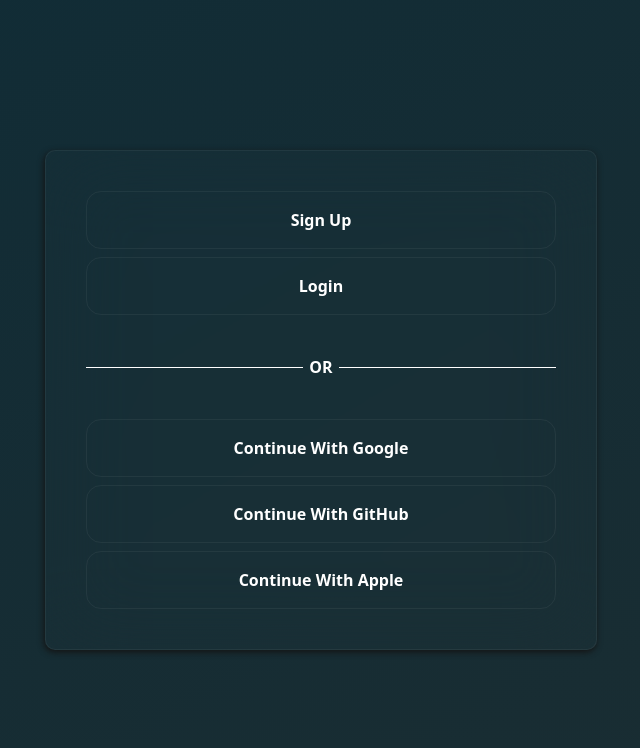
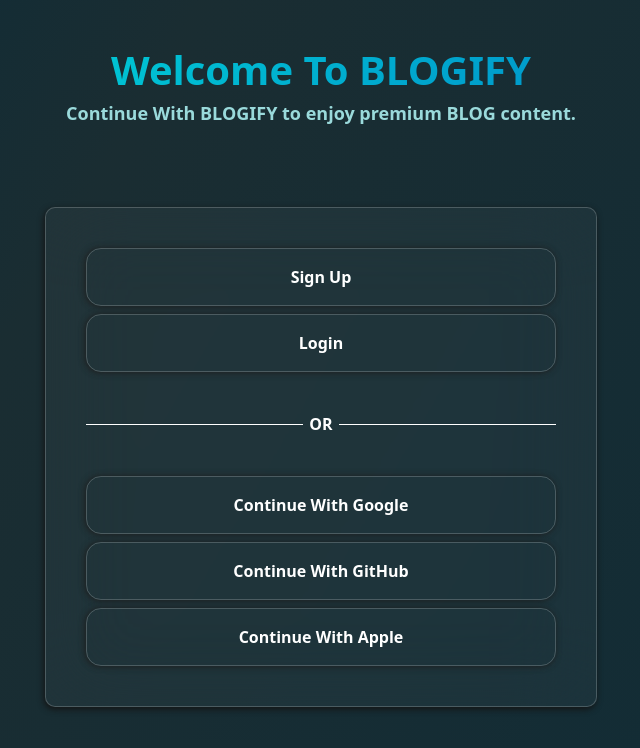
Before and after one commit to piyushmishra0620/BLOG, a React (Vite) app in the folder frontend/: page / in a window 1280 px wide. Shown: the top 748 px of the page, without its empty margins (319-959 px from the left). Built offline with nearby package versions, Linux system fonts and the light colour scheme.

Commit message:
Modified Auth.jsx

```diff
--- a/frontend/src/App.css
+++ b/frontend/src/App.css
@@ -3,8 +3,15 @@
 @theme{
     --color-auth-left:#102C36;
     --color-auth-right:#1A2D32;
-    --color-white/1:rgba(255,255,255,0.01);
+    --color-white1:rgba(255,255,255,0.035);
+    --color-gradient1:#00E1A6;
+    --color-gradient3:#00C7D4;
+    --color-gradient2:#008CC7;
+    --color-p1:#9ADADB;
+    --color-p3:#388DF8;
+    --color-p2:#0284C7;
     --shadow-auth: -1px 2.3px 6px 0px  rgba(20,20,20);
+    --shadow-button: -0.9px 0.5px 6px 0px rgba(30,30,30);
     --breakpoint-700w:43.75rem;
     --breakpoint-600w:37.5rem;
     --breakpoint-500w:31.25rem;
--- a/frontend/src/Pages/Auth.jsx
+++ b/frontend/src/Pages/Auth.jsx
@@ -1,22 +1,29 @@
 const Auth = () => {
     return (
         <>
-            <div className="min-w-screen min-h-screen bg-linear-150 from-auth-left to-auth-right flex justify-center items-center">
-                <div className="bg-white/1 backdrop-blur-2xl rounded-[10px] p-[40px] max-500w:p-[27px] max-400w:p-[18px] max-330w:p-[12px] border-1 border-white/5 shadow-auth ">
-                    <div className="flex flex-col items-center-safe h-fit justify-between gap-2 w-[470px] max-700w:w-[430px] max-600w:w-[370px] max-500w:w-[335px] max-400w:w-[280px] max-330w:w-[220px] mb-10">
-                        <button className="text-white text-1xl font-sans font-semibold py-4 w-full  rounded-[15px] border-1 border-white/5 cursor-pointer">Sign Up</button>
-                        <button className="text-white text-1xl font-sans font-semibold py-4 w-full rounded-[15px] border-1 border-white/5 cursor-pointer">Login</button>
+            <div className="min-w-screen min-h-screen bg-linear-120 from-10% from-auth-left via-30% via-auth-right to-auth-left ">
+                <div className="pt-10">
+                    <h1 className="text-center bg-linear-120 from-0% from-gradient1 via-30% via-gradient3 to-80% to-gradient2 bg-clip-text text-transparent text-[40px] max-500w:text-[35px] max-400w:text-[30px] font-bold">Welcome To BLOGIFY</h1>
+                    <p className="text-center text-p1  text-[18px] max-500w:text-[16px] max-400w:text-[12px] font-semibold hyphens-manual">Continue With BLOGIFY to enjoy premium BLOG content.</p>
                 </div>
-                    <div className="flex justify-center items-center-safe w-full mb-10">
+                <div className="mt-20 flex justify-center items-center min-w-screen min-h-60">
+                    <div className="bg-white1 backdrop-blur-[40px] rounded-[10px] p-[40px] max-500w:p-[27px] max-400w:p-[18px] max-330w:p-[12px] border-1 border-white/20 shadow-auth ">
+                        <div className="flex flex-col items-center-safe h-fit justify-between gap-2 w-[470px] max-700w:w-[430px] max-600w:w-[370px] max-500w:w-[335px] max-400w:w-[280px] max-330w:w-[220px] mb-10 max-400w:mb-7">
+                            <button className="text-white text-1xl font-sans font-semibold py-4 w-full  rounded-[15px] border-1 border-white/20 cursor-pointer shadow-button">Sign Up</button>
+                            <button className="text-white text-1xl font-sans font-semibold py-4 w-full rounded-[15px] border-1 border-white/20 cursor-pointer shadow-button">Login</button>
+                        </div>
+                        <div className="flex justify-center items-center-safe w-full mb-10 max-400w:mb-7">
                             <span className="bg-white  w-full h-[0.2px] p-[0.2px] me-1.5"></span>
                             <span className="text-white text-1xl font-semibold">OR</span>
                             <span className="bg-white w-full p-[0.2px] h-[0.2px] ms-1.5"></span>
                         </div>
                         <div className="flex flex-col justify-between items-center-safe w-full h-fit gap-2 ">
-                        <button className="text-white text-1xl font-sans font-semibold py-4 w-full rounded-[15px] border-1 border-white/5 cursor-pointer">Continue With Google</button>
-                        <button className="text-white text-1xl font-sans font-semibold py-4 w-full rounded-[15px] border-1 border-white/5 cursor-pointer">Continue With GitHub</button>
-                        <button className="text-white text-1xl font-sans font-semibold py-4 w-full rounded-[15px] border-1 border-white/5 cursor-pointer">Continue With Apple</button>
+                            <button className="text-white text-1xl font-sans font-semibold py-4 w-full rounded-[15px] border-1 border-white/20 cursor-pointer shadow-button">Continue With Google</button>
+                            <button className="text-white text-1xl font-sans font-semibold py-4 w-full rounded-[15px] border-1 border-white/20 cursor-pointer shadow-button">Continue With GitHub</button>
+                            <button className="text-white text-1xl font-sans font-semibold py-4 w-full rounded-[15px] border-1 border-white/20 cursor-pointer shadow-button">Continue With Apple</button>
                         </div>
+                    </div>
+
                 </div>
             </div>
         </>
```
Lines whose indentation alone changed are shown as unchanged.
